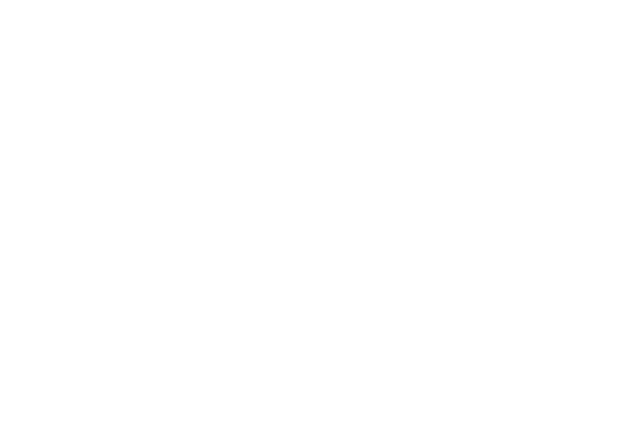
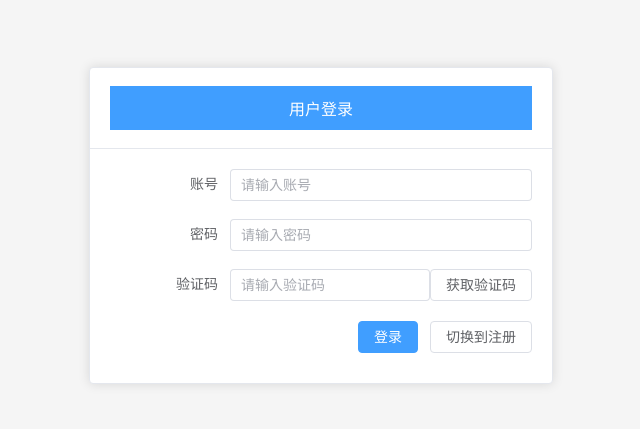
Before and after one commit to chi-dian/Vue, a Vue app: page /userLogin in a window 1280 px wide. Before the commit this address had no page. Shown: the part 183-612 px from the top of the page, without its empty margins (319-959 px from the left). Built offline with nearby package versions, Linux system fonts and the light colour scheme.

Commit message:
vitechange

```diff
--- a/src/router/index.js
+++ b/src/router/index.js
@@ -2,6 +2,7 @@
 import { createRouter, createWebHistory } from 'vue-router';
 import adClazzify from '@/view/admin/adClazzify.vue'; // 确保路径正确
 import adLogin from '@/view/admin/adLogin.vue'
+import userLogin  from '@/view/user/userLogin.vue';
 
 // 定义路由
 const routes = [
@@ -15,6 +16,11 @@ const routes = [
     name:'adLogin',
     component:adLogin,
   },
+  {
+    path:'/userLogin',
+    name:'userLogin',
+    component:userLogin
+  },
   // ...其他路由
 ];
 
--- /dev/null
+++ b/src/view/user/userLogin.vue
@@ -0,0 +1,147 @@
+<template>
+  <div class="user-login-register">
+    <!-- 使用Element UI组件库中的el-card构建卡片布局 -->
+    <el-card style="max-width: 480px; margin: auto;">
+      <template #header>
+        <div class="card-header">
+          <!-- 根据isLogin的值显示登录或注册标题 -->
+          <span>{{ isLogin ? '用户登录' : '用户注册' }}</span>
+        </div>
+      </template>
+      <!-- 登录表单 -->
+      <el-form ref="userForm" :model="userForm" label-width="120px" v-show="isLogin">
+        <el-form-item label="账号">
+          <el-input v-model="userForm.username" placeholder="请输入账号"></el-input>
+        </el-form-item>
+        <el-form-item label="密码">
+          <el-input type="password" v-model="userForm.password" placeholder="请输入密码"></el-input>
+        </el-form-item>
+        <el-form-item label="验证码">
+          <el-input v-model="userForm.captcha" placeholder="请输入验证码" style="width: 200px;"></el-input>
+          <el-button @click="getCaptcha" :loading="captchaLoading">获取验证码</el-button>
+        </el-form-item>
+      </el-form>
+      <!-- 注册表单 -->
+      <el-form ref="registerForm" :model="userForm" label-width="120px" v-show="!isLogin">
+        <el-form-item label="邮箱">
+          <el-input v-model="userForm.email" placeholder="请输入邮箱"></el-input>
+        </el-form-item>
+        <el-form-item label="确认密码">
+          <el-input type="password" v-model="userForm.confirmPassword" placeholder="请确认密码"></el-input>
+        </el-form-item>
+        <el-form-item label="验证码">
+          <el-input v-model="userForm.captcha" placeholder="请输入验证码" style="width: 200px;"></el-input>
+          <el-button @click="getCaptcha" :loading="captchaLoading">获取验证码</el-button>
+        </el-form-item>
+      </el-form>
+      <!-- 按钮组 -->
+      <div class="action">
+        <el-button type="primary" @click="submitForm">{{ isLogin ? '登录' : '注册' }}</el-button>
+        <el-button @click="toggleView">切换到{{ isLogin ? '注册' : '登录' }}</el-button>
+      </div>
+      <!-- 响应消息显示 -->
+      <div class="message">{{ responseMessage }}</div>
+    </el-card>
+  </div>
+</template>
+
+<script setup>
+import { reactive, ref } from 'vue';
+import { ElMessage } from 'element-plus';
+import { getCode, register, login } from '@/api/user'; // 确保路径正确
+
+// 响应式数据
+const isLogin = ref(true);
+const userForm = reactive({
+  username: '',
+  password: '',
+  email: '',
+  confirmPassword: '',
+  captcha: '',
+  checkCodeKey: '' // 验证码密钥
+});
+const responseMessage = ref('');
+const captchaLoading = ref(false);
+
+// 获取验证码的方法
+const getCaptcha = async () => {
+  try {
+    captchaLoading.value = true;
+    const response = await getCode(); // 假设后端提供了获取验证码的API
+    userForm.checkCodeKey = response.checkCodeKey;
+    ElMessage.success('验证码已发送');
+  } catch (error) {
+    ElMessage.error('验证码获取失败');
+    console.log(error);
+  } finally {
+    captchaLoading.value = false;
+  }
+};
+
+// 提交表单的方法
+const submitForm = async () => {
+  responseMessage.value = '';
+  if (isLogin.value) {
+    // 登录逻辑
+    try {
+      const response = await login(userForm.username, userForm.password, userForm.checkCodeKey, userForm.captcha);
+      ElMessage.success('登录成功');
+      return response.data;
+      // 处理登录成功的逻辑，例如跳转到主页
+    } catch (error) {
+      responseMessage.value = error.message || '登录失败';
+    }
+  } else {
+    // 注册逻辑
+    try {
+      const response = await register(userForm.email, userForm.username, userForm.password, userForm.checkCodeKey, userForm.captcha);
+      ElMessage.success('注册成功');
+      console.log(response);
+
+      // 处理注册成功的逻辑，例如跳转到登录页面
+    } catch (error) {
+      responseMessage.value = error.message || '注册失败';
+    }
+  }
+};
+
+// 切换登录和注册视图的方法
+const toggleView = () => {
+  isLogin.value = !isLogin.value;
+};
+</script>
+
+<style scoped>
+.user-login-register {
+  display: flex;
+  justify-content: center;
+  align-items: center;
+  height: 100vh;
+  background-color: #f5f5f5;
+}
+
+.el-card {
+  background-color: white;
+}
+
+.card-header {
+  display: flex;
+  justify-content: center;
+  align-items: center;
+  background-color: #409eff;
+  color: white;
+  padding: 10px;
+}
+
+.action {
+  display: flex;
+  justify-content: flex-end;
+  margin-top: 20px;
+}
+
+.message {
+  color: red;
+  text-align: center;
+  margin-top: 10px;
+}
+</style>
--- a/vite.config.js
+++ b/vite.config.js
@@ -17,10 +17,11 @@ export default defineConfig({
   },
   server: {
     proxy: {
-      '/work': {
-        target: 'http://localhost:7071',
-        changeOrigin: true,
-        rewrite: (path) => path.replace(/^\/work/, '')
+      // 代理规则
+      '/api': {
+        target: 'http://localhost:7071', // 后端服务器地址
+        changeOrigin: true, // 改变源
+        rewrite: (path) => path.replace(/^\/api/, '') // 重写路径
       }
     }
   }
```
